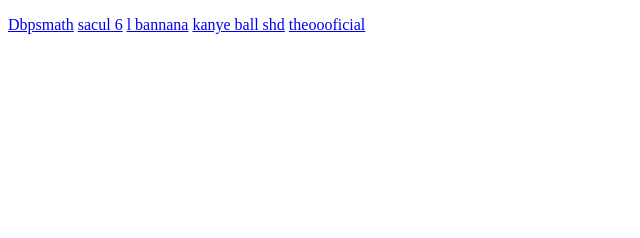
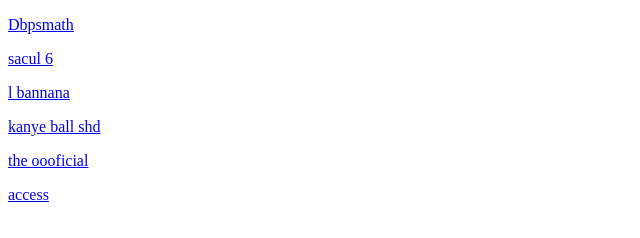
Before and after one commit to cBomb2/agmelist.github.io, a plain HTML site: page a/options.html in a window 1280 px wide. Shown: the whole page, without its empty margins (0-640 px from the left). Drawn offline with Linux system fonts and the light colour scheme.

Commit message:
Update options.html

```diff
--- a/a/options.html
+++ b/a/options.html
@@ -1,8 +1,9 @@
 <!DOCTYPE html>
 <html>
-  <p><a href="https://dbpsmath.github.io">Dbpsmath</a>
-  <a href="https://sacul-6.github.io">sacul 6</a>
-  <a href="https://lbannana.github.io">l bannana</a>
-  <a href="https://kanyeballshd.github.io/games/games.html">kanye ball shd</a>
-  <a href="https://theooofficial.github.io/myRETROGAMES">theoooficial</a></p>
+  <p><a href="https://dbpsmath.github.io">Dbpsmath</a></p>
+  <p><a href="https://sacul-6.github.io">sacul 6</a></p>
+  <p><a href="https://lbannana.github.io">l bannana</a></p>
+  <p><a href="https://kanyeballshd.github.io/games/games.html">kanye ball shd</a></p>
+  <p><a href="https://theooofficial.github.io/myRETROGAMES">the oooficial</a></p>
+  <p><a href="https://accessgames.github.io/">access</a></p>
 </html>
```
